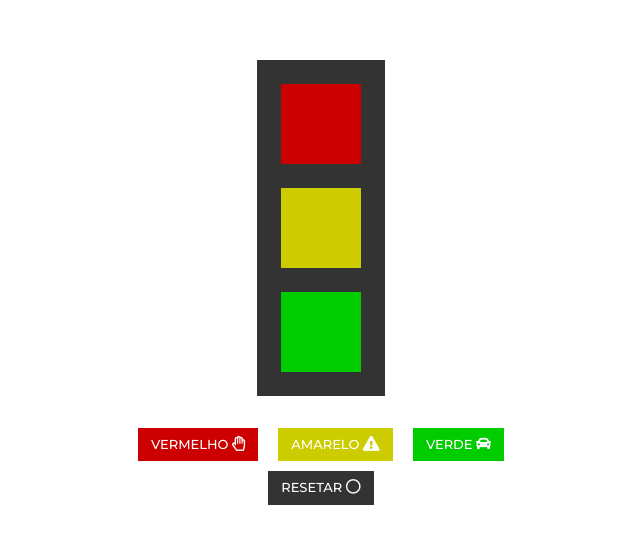
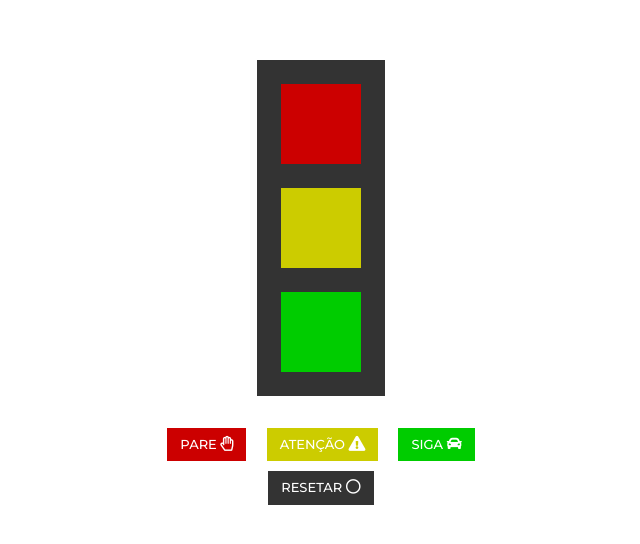
Before and after one commit to Monica261/traffic-light, a plain HTML site: page index.html in a window 1280 px wide. Shown: the part 118-662 px from the top of the page, without its empty margins (319-959 px from the left). Drawn offline with nearby package versions, Linux system fonts and the light colour scheme.

Commit message:
atualizando nome do btns

```diff
--- a/index.html
+++ b/index.html
@@ -36,11 +36,11 @@
 
     <div class="row btns">
       <div class="col-md-12 col-xs-12 text-center">
-        <button id="redButton" class="button btn redButton">Vermelho <i class="far fa-hand-paper"></i></button>
+        <button id="redButton" class="button btn redButton">Pare <i class="far fa-hand-paper"></i></button>
 
-        <button id="yellowButton" class="button btn yellowButton">Amarelo <i class="fas fa-exclamation-triangle"></i></button>
+        <button id="yellowButton" class="button btn yellowButton">Atenção <i class="fas fa-exclamation-triangle"></i></button>
 
-        <button id="greenButton" class="button btn greenButton">Verde <i class="fas fa-car"></i></button>
+        <button id="greenButton" class="button btn greenButton">Siga <i class="fas fa-car"></i></button>
       </div>
     </div>
 
--- a/style.css
+++ b/style.css
@@ -61,9 +61,9 @@ li:nth-child(3) {
 }
 
 .btn:hover{
-  color: #fff;
+  color: #fff!important;
   transform: scale(1.1);
-  transition-duration: 2s!important;
+  transition-duration: 6s!important;
 }
 
 .btns{
```
